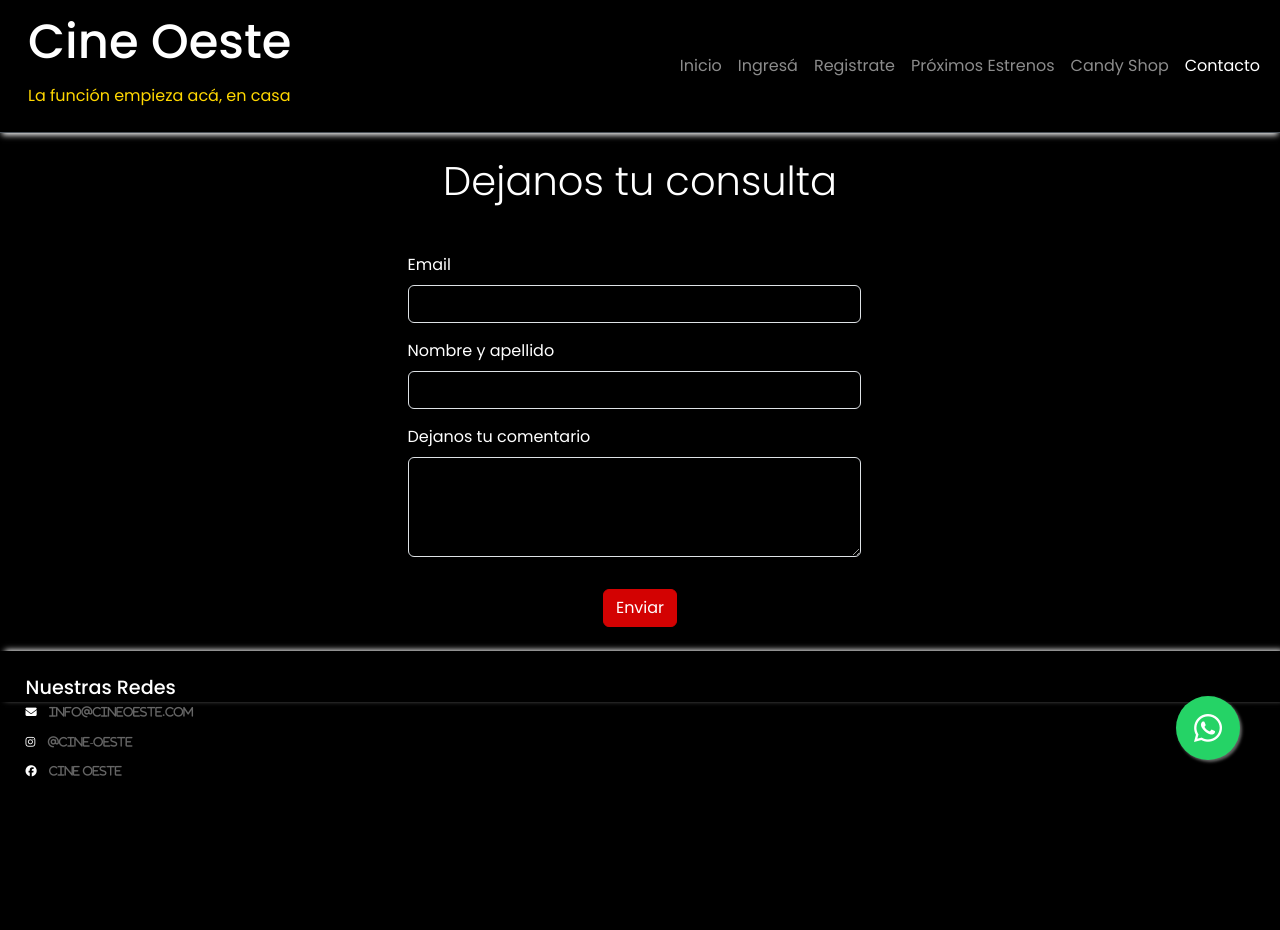
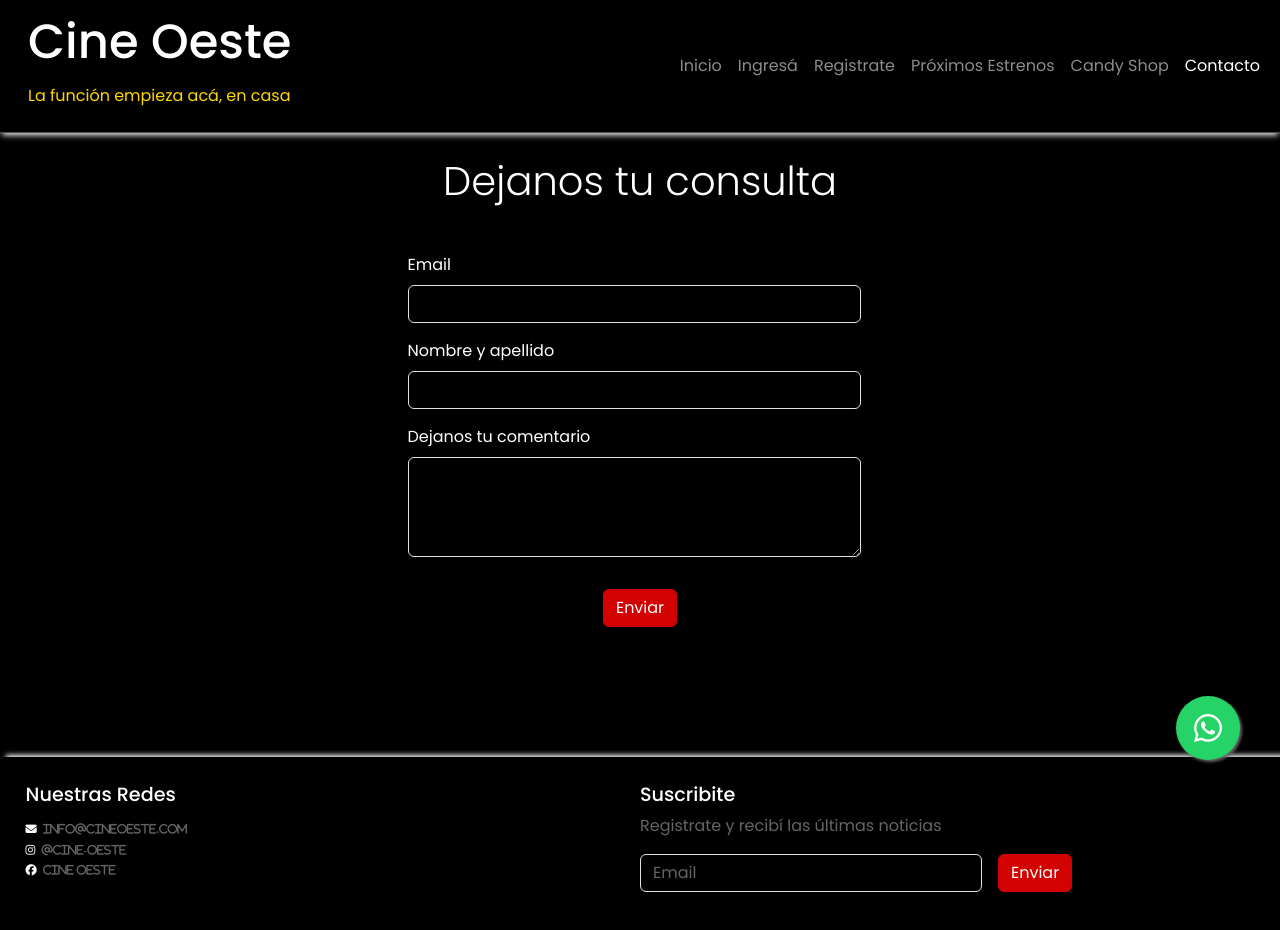
Before and after one commit to Mariangeles-2/Cine-Oeste, a website: page pages/contacto.html in a window 1280 px wide. Drawn offline with nearby package versions, Linux system fonts and the light colour scheme.

Commit message:
Arreglo footer y agregado a todas las páginas

```diff
--- a/pages/contacto.html
+++ b/pages/contacto.html
@@ -4,8 +4,8 @@
 <head>
     <meta charset="UTF-8"/>
     <meta content="width=device-width, initial-scale=1.0" name="viewport"/>
-    <meta name="description"
-        content="¿Tienes preguntas o comentarios? Contáctanos a través de nuestro formulario o por teléfono.">
+    <meta content="¿Tienes preguntas o comentarios? Contáctanos a través de nuestro formulario o por teléfono."
+          name="description">
     <title>Cine Oeste - Contacto</title>
     <!--Link Bootstrap -->
     <link crossorigin="anonymous" href="https://cdn.jsdelivr.net/npm/bootstrap@5.3.3/dist/css/bootstrap.min.css"
@@ -95,14 +95,31 @@
     </a>
 </main>
 
-<footer class="social-media-footer">
-    <h3 class="social-media-title">Nuestras Redes</h3>
-    <div class="social-media-container">
+<footer class="social-media-footer d-flex">
+
+    <div class="social-media-container w-50">
+        <h3 class="social-media-title">Nuestras Redes</h3>
         <i class="fa-solid fa-envelope social-media-item"><span
                 class="social-media-text">Info@cineoeste.com</span></i>
         <i class="fa-brands fa-instagram social-media-item"><span class="social-media-text">@Cine-Oeste</span></i>
         <i class="fa-brands fa-facebook social-media-item"><span class="social-media-text">Cine Oeste</span></i>
     </div>
+
+    <div class="news-letter-conteiner w-50">
+        <h3 class="news-letter-title">Suscribite</h3>
+        <p class="news-letter-description">Registrate y recibí las últimas noticias</p>
+
+        <form class="row g-3">
+            <div class="col-auto">
+                <input class="form-control input-decoration" id="email" placeholder="Email" required
+                       type="email">
+            </div>
+            <div class="col-auto">
+                <button class="btn btn-decoration" type="submit">Enviar</button>
+            </div>
+        </form>
+    </div>
+
 </footer>
 
 <!--Link Bootstrap End-->
--- a/styles/scss/_footer.scss
+++ b/styles/scss/_footer.scss
@@ -1,8 +1,9 @@
 footer {
-  box-shadow: $light-color 4px -2px 6px -1px;
+  box-shadow: $light-color 5px -3px 5px -1px;
   bottom: 0;
   width: 100%;
-  height: 40px;
+  height: 20%;
+  position: absolute;
 }
 
 .social-media-container {
@@ -12,6 +13,7 @@ footer {
 
 .social-media-title {
   font-size: 120%;
+  margin-bottom: 3%;
 }
 
 .social-media-footer {
@@ -29,7 +31,7 @@ footer {
   margin-left: 1%;
 }
 
-.news-letter-conteiner{
+.news-letter-conteiner {
   display: flex;
   flex-direction: column;
 }
```
Also changed, not shown: pages/candyshop.html (+22 -5 lines), pages/login.html (+22 -5 lines), pages/password-reminder.html (+22 -5 lines), pages/proximos-estrenos.html (+22 -5 lines), pages/registro.html (+22 -5 lines), styles/css/style.css, 1 other file.
